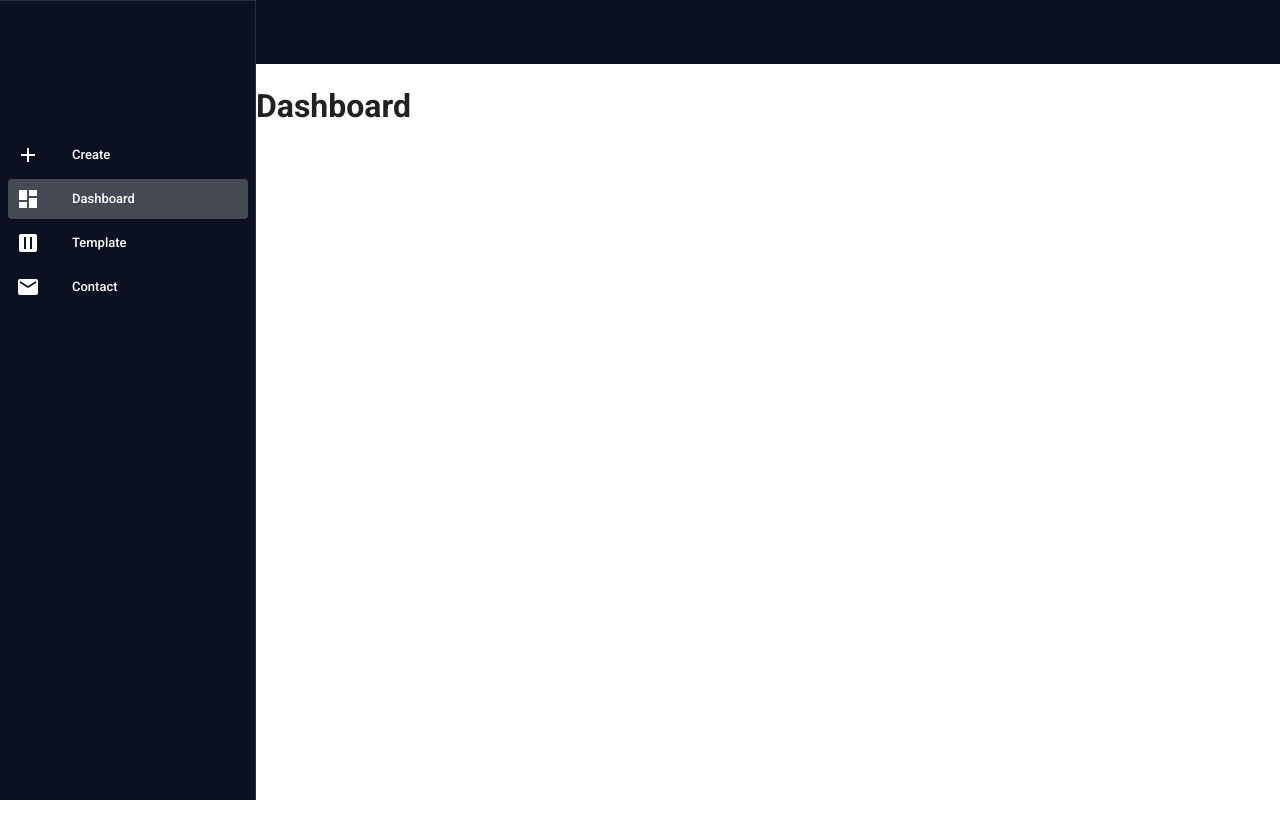
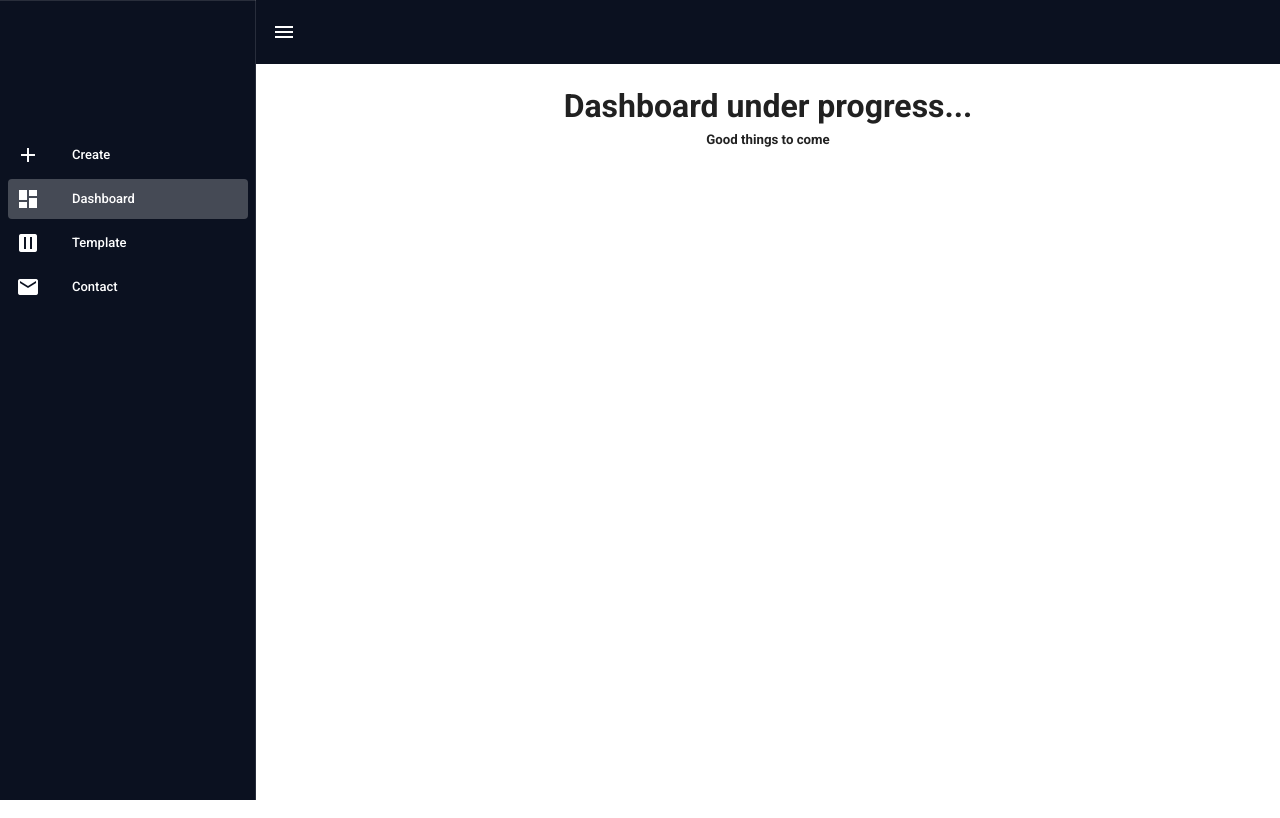
Before and after one commit to rileyleitao/LaunchWell, a Vue app: page /about in a window 1280 px wide. Built offline with nearby package versions, Linux system fonts and the light colour scheme.

Commit message:
small changes

```diff
--- a/src/App.vue
+++ b/src/App.vue
@@ -24,11 +24,7 @@
       </v-list>
     </v-navigation-drawer>
     <v-app-bar flat app color="#0b1120">
-      <v-app-bar-nav-icon
-        v-if="$vuetify.breakpoint.mdAndDown"
-        dark
-        @click="drawer = !drawer"
-      ></v-app-bar-nav-icon>
+      <v-app-bar-nav-icon dark @click="drawer = !drawer"></v-app-bar-nav-icon>
       <v-spacer>
         <!-- <v-toolbar-title dark class="centerText h3-app"
           >Riley Parada</v-toolbar-title
@@ -50,7 +46,7 @@
 <script>
 export default {
   data: () => ({
-    drawer: true,
+    drawer: null,
     items: [
       { title: "Create", icon: "mdi-plus", to: "/create" },
       { title: "Dashboard", icon: "mdi-view-dashboard", to: "/about" },
--- a/src/views/About.vue
+++ b/src/views/About.vue
@@ -1,5 +1,8 @@
 <template>
   <div class="about">
-    <h1>Dashboard</h1>
+    <h1 class="d-flex justify-center align-center">
+      Dashboard under progress...
+    </h1>
+    <h5 class="d-flex justify-center align-center">Good things to come</h5>
   </div>
 </template>
```
